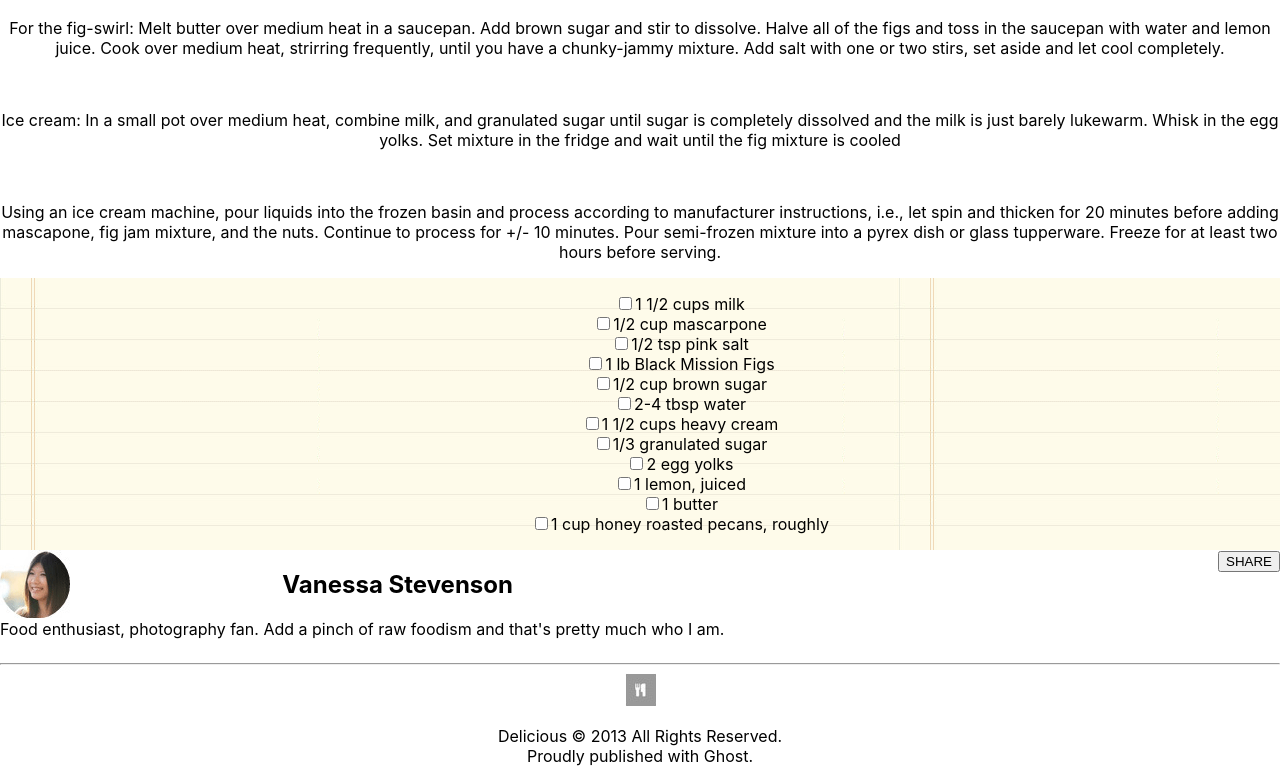
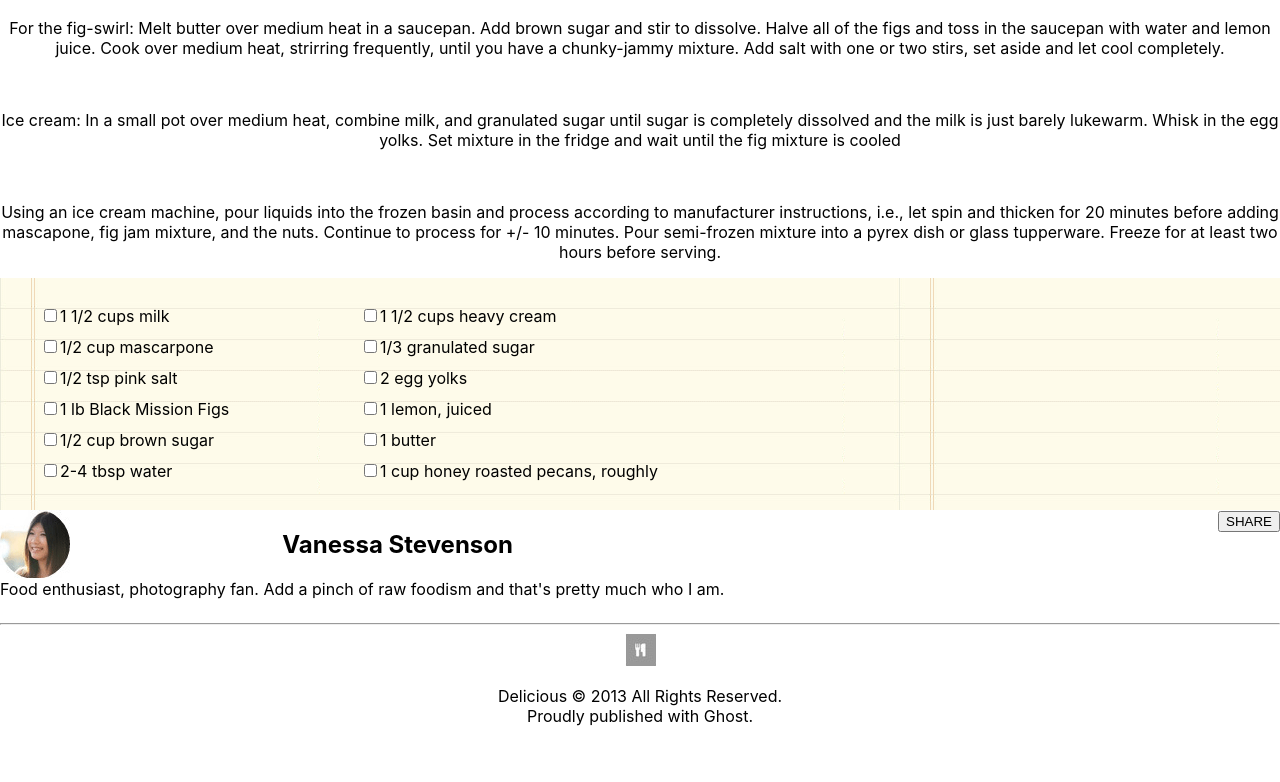
Before and after one commit to Dominique-Sakrisson/chocolate-pizza, a React (Create React App) app: page / in a window 1280 px wide. Shown: the part 804-1586 px from the top of the page. After the commit the page ends 1546 px from the top, so only its background shows below. Built offline with nearby package versions, Linux system fonts and the light colour scheme.

Commit message:
ingredient list column wrap

```diff
--- a/src/App.css
+++ b/src/App.css
@@ -40,11 +40,23 @@
 ul {
   display: flex;
   flex-direction: column;
-
+  flex-wrap: wrap;
+  width: 50%;
+  height: 200px;
+  justify-content: center;
+  align-items: center;
 }
 
 li {
+  display: flex;
+  flex-wrap: wrap;
   list-style: none;
+  width: 50%;
+  -webkit-column-count: 2;
+  -moz-column-count: 2;
+  column-count: 2;
+  column-gap: 100px;
+  line-height: 31px;
 }
 
 .footer-one {
--- a/src/ingredient-items.js
+++ b/src/ingredient-items.js
@@ -52,15 +52,12 @@ const ingredientItem = [
 
 class IngredientComponent extends React.Component {
     render() {
-        return <ul>
-            <li>
-                <label>
-                    <input type='checkbox' />
-                    {this.props.foodProps.amount} {this.props.foodProps.name}
-
-                </label>
-            </li>
-        </ul>
+        return <li>
+            <label>
+                <input type='checkbox' />
+                {this.props.foodProps.amount} {this.props.foodProps.name}
+            </label>
+        </li>
     }
 }
 
@@ -75,8 +72,8 @@ export default class IngredientItem extends React.Component {
                     } />)
         return (
             <ul>
-                {ingredientList}
-            </ul>
+                { ingredientList}
+            </ul >
         );
     }
 }
```
